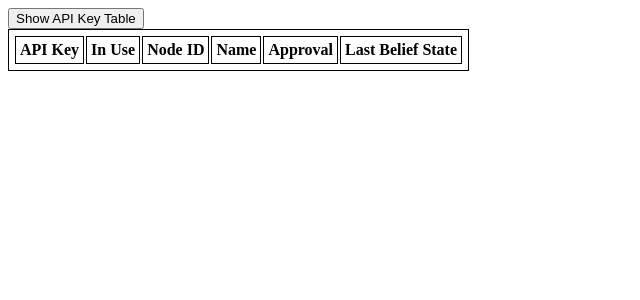
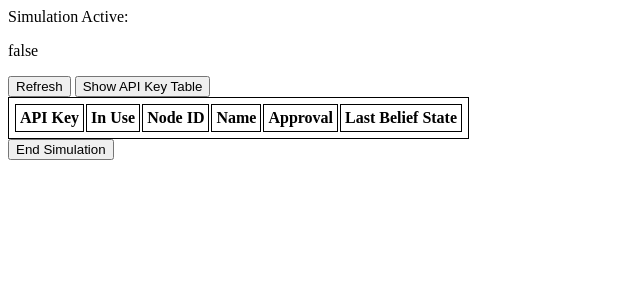
Before and after one commit to henrymwestfall/Science-Fair-Web-App, a Flask app: template templates/admin.html in a window 1280 px wide. Shown: the top 300 px of the page, without its empty margins (0-640 px from the left). Run offline with Flask 2, Linux system fonts and the light colour scheme; the template is opened without the code that fills it: most values are stand-ins (such as "Sample title", 1, 10 or a date in 2020); lists and menus that the app fills with data are empty.

Commit message:
add end, refresh buttons to admin dashboard

```diff
--- a/src/server.py
+++ b/src/server.py
@@ -143,7 +143,8 @@ class Server:
                 "params": self.active_simulation.params,
                 "step": self.active_simulation.step,
                 "ready": self.active_simulation.get_ready_agent_count(),
-                "agentData": agent_data
+                "agentData": agent_data,
+                "error": None
             }
         else:
             return {"error": "No active simulation"}
--- a/static/admin.js
+++ b/static/admin.js
@@ -4,6 +4,19 @@ var stateNumbersDiv
 function toggleVisible(elemID) {
     let e = document.getElementById(elemID)
     e.hidden = !e.hidden
+}
+
+
+async function refresh() {
+    const simState = await JSON.parse(await (await fetch(`/simulation-state/${apiKey}`)).text())
+
+    document.getElementById("sim-active").innerText = simState.error == null
+    updateAgentTable(simState)
+}
+
+
+function stop() {
+   window.open(`/past-simulations/${apiKey}`)
 }
 
 
@@ -35,14 +48,6 @@ function updateStateNumbers() {
 }
 
 
-async function main() {
-    const simState = await JSON.parse(await (await fetch(`/simulation-state/${apiKey}`)).text())
-    updateAgentTable(simState)
-}
-
-
 window.onload = () => {
     stateNumbersDiv = document.getElementById("state-numbers")
-
-    window.setInterval(main, 500)
 }
--- a/templates/admin.html
+++ b/templates/admin.html
@@ -13,6 +13,9 @@
     <body>
         <div id="state-numbers"></div>
 
+        Simulation Active: <p id="sim-active">false</p>
+
+        <button onclick="refresh()">Refresh</button>
         <button onclick="toggleVisible('api-key-table')">Show API Key Table</button>
         <table id="agent-table">
             <tr>
@@ -24,5 +27,8 @@
                 <th>Last Belief State</th>
             </tr>
         </table>
+
+        <button onclick="stop()">End Simulation</button>
+
     </body>
 </html>
```
Also changed, not shown: controller_app.py (deleted, +0 -21 lines).
